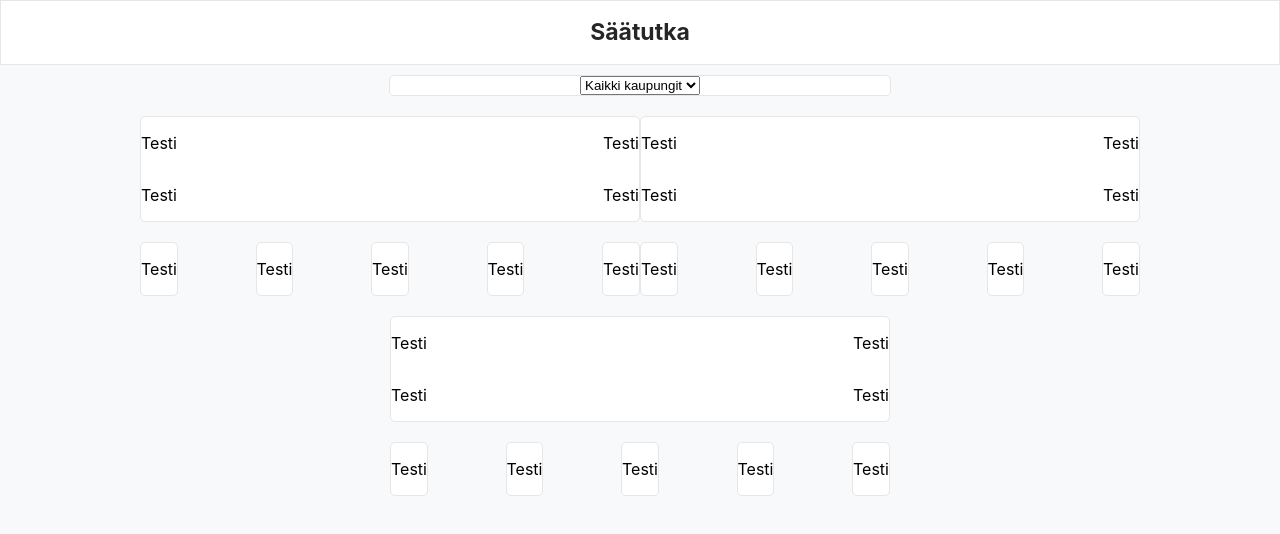
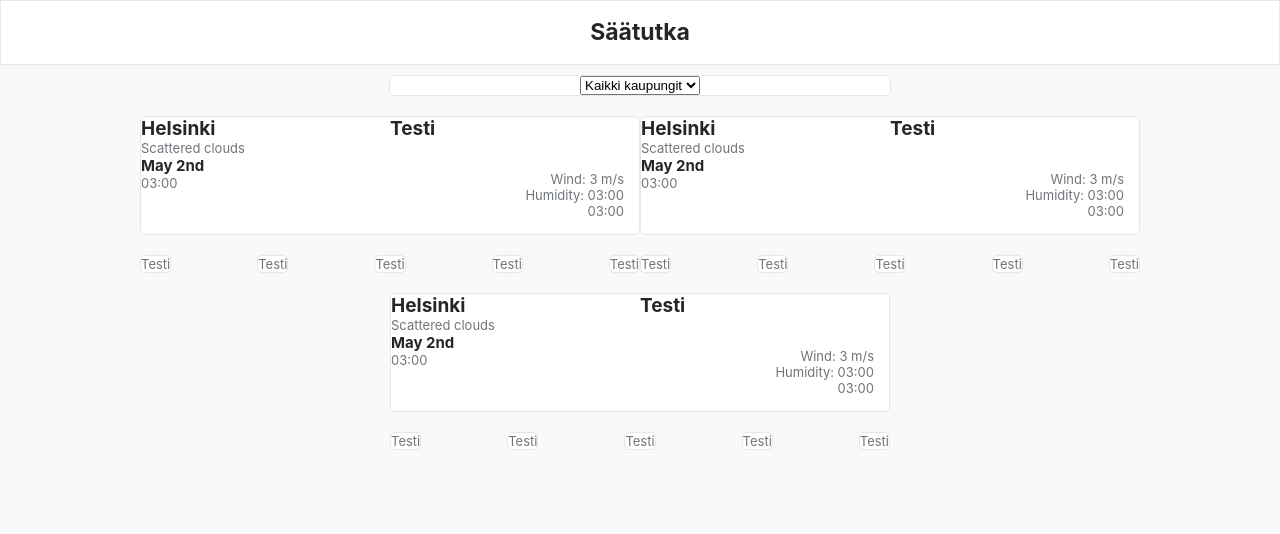
Before and after one commit to sampet93/weather-frontend-app, a React (Create React App) app: page / in a window 1280 px wide. Shown: the top 534 px of the page. Built offline with nearby package versions, Linux system fonts and the light colour scheme; no server answers.

Commit message:
UI fixing

```diff
--- a/src/App.css
+++ b/src/App.css
@@ -6,7 +6,7 @@
 
 html {
   --color-text-dark: #262626;
-  --color-text-dark-light: #262626;
+  --color-text-dark-light: #70757a;
   --color-bg-white: #ffffff;
   --color-bg-grey: #f8f9fa;
   --color-bg-blue: #00a5e5;
--- a/src/components/WeatherInfoBoxBig/WeatherInfoBoxBig.css
+++ b/src/components/WeatherInfoBoxBig/WeatherInfoBoxBig.css
@@ -1,3 +1,24 @@
+p {
+  font-size: 13px;
+  color: var(--color-text-dark-light);
+  margin: 0px;
+  padding: 0px;
+}
+
+h2 {
+  font-size: 19px;
+  color: var(--color-text-dark);
+  margin: 0px;
+  padding: 0px;
+}
+
+h3 {
+  font-size: 15px;
+  color: var(--color-text-dark);
+  margin: 0px;
+  padding: 0px;
+}
+
 .parent-container {
   max-width: var(--container-max-width);
   background-color: var(--color-bg-white);
@@ -9,6 +30,7 @@
 .top-left-container {
   justify-content: left;
   text-align: left;
+  margin: 15px;
 }
 .top-right-container {
   justify-content: right;
@@ -17,8 +39,10 @@
 .bottom-right-container {
   justify-content: right;
   text-align: right;
+  margin: 15px;
 }
 .bottom-left-container {
   justify-content: left;
   text-align: left;
+  margin: 15px;
 }
--- a/src/components/WeatherInfoBoxBig/WeatherInfoBoxBig.js
+++ b/src/components/WeatherInfoBoxBig/WeatherInfoBoxBig.js
@@ -5,25 +5,31 @@ import "./WeatherInfoBoxBig.css";
 const WeatherInfoBoxBig = () => {
   return (
     <Grid container justifyContent="center" className="parent-container">
-      <Grid item xs={6}>
-        <div className="flex-container top-left-container">
-          <p>Testi</p>
-        </div>
+      <Grid container xs={6} flexDirection="column">
+        <Grid item className="top-left-container">
+          <h2>Helsinki</h2>
+          <p>Scattered clouds</p>
+        </Grid>
       </Grid>
-      <Grid item xs={6}>
-        <div className="flex-container top-right-container">
-          <p>Testi</p>
-        </div>
+      <Grid container xs={6}>
+        <Grid item justifyContent="center">
+          <h2>Testi</h2>
+        </Grid>
       </Grid>
-      <Grid item xs={6}>
-        <div className="flex-container bottom-left-container">
-          <p>Testi</p>
-        </div>
+      <Grid container xs={6}>
+        <Grid item className="bottom-left-container">
+          <h3>May 2nd</h3>
+          <p>03:00</p>
+        </Grid>
       </Grid>
-      <Grid item xs={6}>
-        <div className="flex-container bottom-right-container">
-          <p>Testi</p>
-        </div>
+      <Grid container xs={6} justifyContent="right">
+        <Grid item justifyContent="right">
+          <div className="bottom-right-container">
+            <p>Wind: 3 m/s</p>
+            <p>Humidity: 03:00</p>
+            <p>03:00</p>
+          </div>
+        </Grid>
       </Grid>
     </Grid>
   );
```
